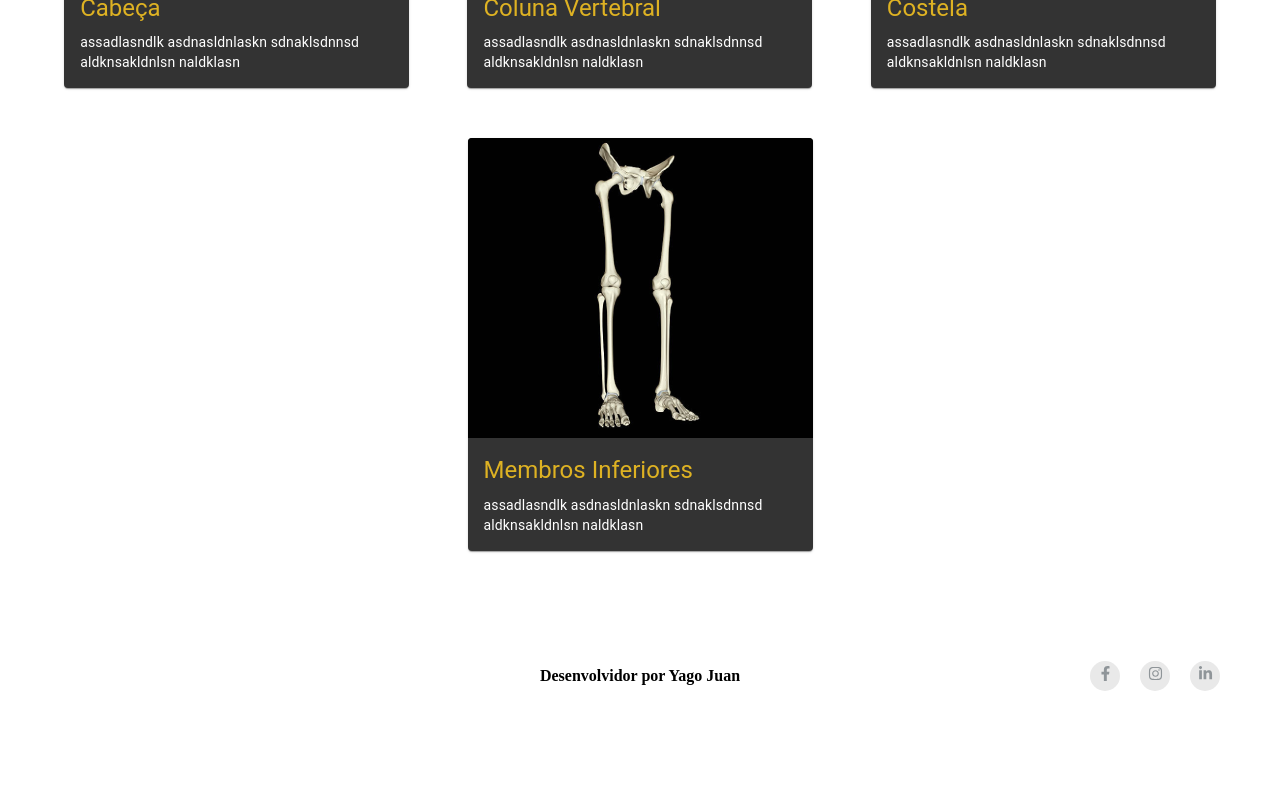
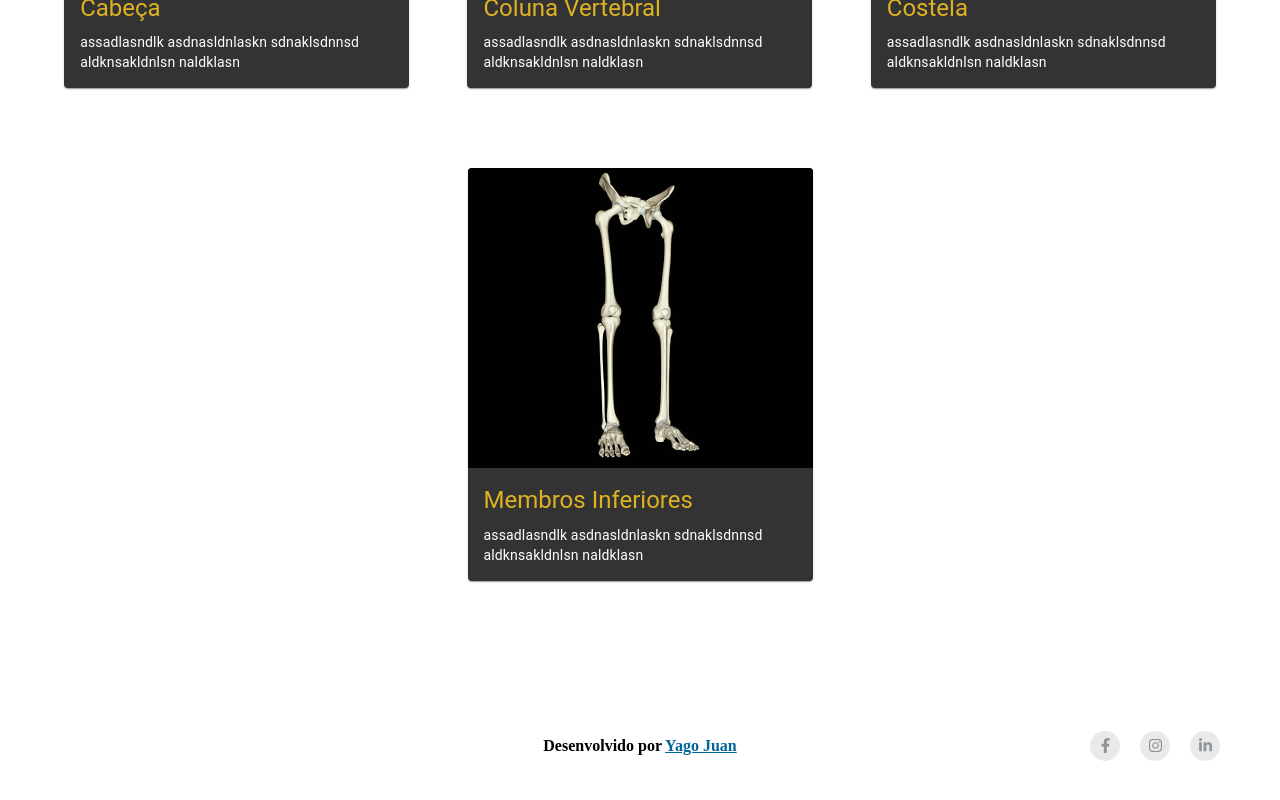
Before and after one commit to YagoYJ/Radinamico, a React (Create React App) app: page /anatomia in a window 1280 px wide. Shown: the part 858-1658 px from the top of the page. Before the commit the page ends 1589 px from the top, so only its background shows below. Built offline with nearby package versions, Linux system fonts and the light colour scheme.

Commit message:
Deixando o footer responsivo

```diff
--- a/src/components/Card/index.tsx
+++ b/src/components/Card/index.tsx
@@ -11,7 +11,7 @@ const useStyles = makeStyles({
   root: {
     maxWidth: 345,
     backgroundColor: theme.colors.darkGray,
-    marginBottom: 20,
+    marginBottom: 50,
   },
   media: {
     height: 300,
--- a/src/components/Footer/index.tsx
+++ b/src/components/Footer/index.tsx
@@ -7,7 +7,16 @@ export default function Footer() {
     <FooterContainer>
       <div />
       <ParagraphContainer>
-        <p>Desenvolvidor por Yago Juan</p>
+        <p>
+          Desenvolvido por{" "}
+          <a
+            href="http://linkedin.com/in/yagoyj"
+            target="_blank"
+            rel="noreferrer"
+          >
+            Yago Juan
+          </a>
+        </p>
       </ParagraphContainer>
       <Icons>
         <Icon>
--- a/src/components/Footer/styles.ts
+++ b/src/components/Footer/styles.ts
@@ -3,13 +3,23 @@ import theme from "../../styles/theme";
 
 export const FooterContainer = styled.footer`
   width: 100%;
-  height: 110px;
   display: flex;
+  flex-direction: column;
   align-items: center;
-  justify-content: space-between;
-  padding: 0 50px;
+  justify-content: space-around;
+  padding: 50px;
+
+  @media (min-width: 900px) {
+    flex-direction: row;
+    align-items: center;
+    justify-content: space-between;
+  }
+
   & > div {
-    width: 30%;
+    width: 100%;
+    @media (min-width: 900px) {
+      width: 30%;
+    }
   }
 `;
 
@@ -18,15 +28,31 @@ export const ParagraphContainer = styled.div`
   display: flex;
   align-items: center;
   justify-content: center;
+  margin-bottom: 20px;
+
+  @media (min-width: 900px) {
+    margin-bottom: 0;
+  }
+
   & > p {
     font-weight: bold;
+    text-align: center;
+
+    & > a {
+      text-decoration: underline;
+      color: #069;
+    }
   }
 `;
 
 export const Icons = styled.div`
   display: flex;
   align-items: center;
-  justify-content: flex-end;
+  justify-content: center;
+
+  @media (min-width: 900px) {
+    justify-content: flex-end;
+  }
 `;
 
 export const Icon = styled.div`
@@ -36,7 +62,13 @@ export const Icon = styled.div`
   display: flex;
   align-items: center;
   justify-content: center;
-  padding: 10px;
   border-radius: 50%;
   margin: 0 10px;
+  padding: 10px;
+
+  & > a {
+    display: flex;
+    align-items: center;
+    justify-content: center;
+  }
 `;
```
